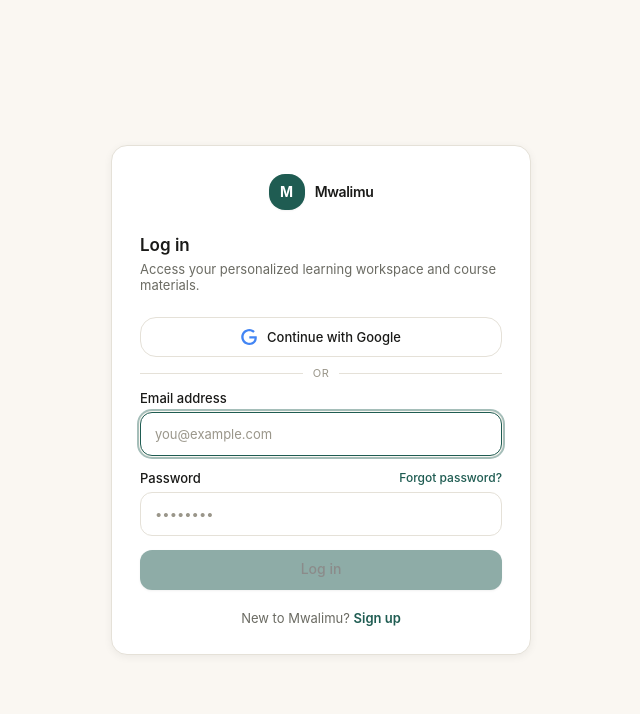
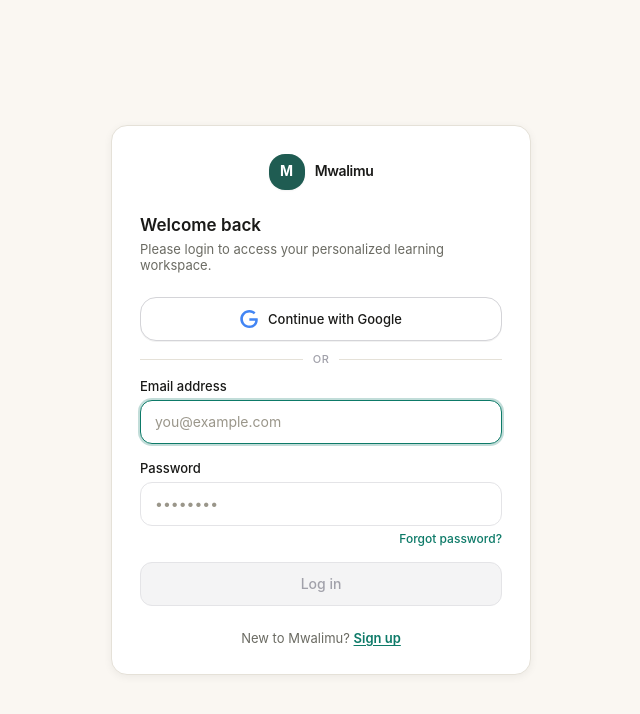
Before and after one commit to abelbyamukama23/mwalimu-ai-final, a Next.js app in the folder frontend/: page /login in a window 1280 px wide. Shown: the top 714 px of the page, without its empty margins (319-959 px from the left). Built offline with nearby package versions, Linux system fonts and the light colour scheme; no server answers; some icons are missing.

Commit message:
feat(auth): enhance affordances, inline validation, button states, Google SSO button, and updated Welcome back heading

```diff
--- a/frontend/src/components/auth/auth-panel.tsx
+++ b/frontend/src/components/auth/auth-panel.tsx
@@ -176,14 +176,15 @@
     }
   };
 
-  let title = "Log in";
-  let subtitle = "Enter your email and password to access your learning workspace.";
+  let title = "Welcome back";
+  let subtitle = "Please login to access your personalized learning workspace.";
 
   switch (view.kind) {
     case "login":
-      title = "Log in";
-      subtitle = "Access your personalized learning workspace and course materials.";
+      title = "Welcome back";
+      subtitle = "Please login to access your personalized learning workspace.";
       break;
+
     case "signup":
       title = "Create your account";
       subtitle = "Join Mwalimu to explore personalized AI tutors and shared libraries.";
--- a/frontend/src/components/auth/login-form.tsx
+++ b/frontend/src/components/auth/login-form.tsx
@@ -10,7 +10,7 @@
 import { isValidEmail } from "@/lib/auth/email";
 
 /**
- * Direct single-screen login form: Google Login + Email + Password.
+ * Direct single-screen login form: Google Login + Email + Password with inline validation.
  */
 export function LoginForm({
   email,
@@ -33,8 +33,11 @@
 }) {
   const [password, setPassword] = useState("");
   const [show, setShow] = useState(false);
+  const [emailTouched, setEmailTouched] = useState(false);
 
-  const canSubmit = isValidEmail(email) && password.length > 0 && !submitting;
+  const isEmailValid = isValidEmail(email);
+  const showEmailError = emailTouched && email.length > 0 && !isEmailValid;
+  const canSubmit = isEmailValid && password.length > 0 && !submitting;
 
   return (
     <div className="space-y-4">
@@ -44,15 +47,15 @@
             type="button"
             onClick={onGoogleLogin}
             disabled={submitting}
-            className="focus-ring flex h-10 w-full items-center justify-center gap-2.5 rounded-lg border border-border bg-surface px-4 text-13 font-medium text-ink transition-colors duration-150 hover:bg-surface-elevated hover:border-border-strong disabled:opacity-60"
+            className="focus-ring flex h-11 w-full items-center justify-center gap-2.5 rounded-lg border border-[#d4d4d8] bg-surface px-4 text-13 font-medium text-ink shadow-2xs transition-all duration-150 hover:bg-[#f4f4f5] hover:border-[#a1a1aa] active:scale-[0.99] disabled:opacity-60 cursor-pointer"
           >
-            <BrandIcon name="google" size={16} />
+            <BrandIcon name="google" size={18} />
             <span>Continue with Google</span>
           </button>
 
-          <div className="relative flex items-center justify-center">
+          <div className="relative flex items-center justify-center py-0.5">
             <div className="w-full border-t border-border" />
-            <span className="absolute bg-surface px-2.5 text-11 uppercase tracking-wider text-ink-tertiary">
+            <span className="absolute bg-surface px-2.5 text-[11px] font-medium uppercase tracking-wider text-[#a1a1aa]">
               or
             </span>
           </div>
@@ -64,7 +67,7 @@
           e.preventDefault();
           if (canSubmit) onSubmit(email, password);
         }}
-        className="space-y-3.5"
+        className="space-y-4"
       >
         <div>
           <label
@@ -82,28 +85,28 @@
             autoFocus={!email}
             placeholder="you@example.com"
             value={email}
-            onChange={(e) => onChangeEmail(e.target.value)}
+            error={showEmailError}
+            aria-describedby={showEmailError ? "email-format-error" : undefined}
+            onChange={(e) => {
+              onChangeEmail(e.target.value);
+            }}
+            onBlur={() => setEmailTouched(true)}
             disabled={submitting}
-            className="text-13"
           />
+          {showEmailError && (
+            <p id="email-format-error" role="alert" className="mt-1.5 text-12 font-medium text-red-600">
+              Please enter a valid email address.
+            </p>
+          )}
         </div>
 
         <div>
-          <div className="mb-1.5 flex items-center justify-between">
-            <label
-              htmlFor="auth-password"
-              className="text-13 font-medium text-ink"
-            >
-              Password
-            </label>
-            <button
-              type="button"
-              onClick={onForgot}
-              className="focus-ring rounded-sm text-12 font-medium text-[#1f5c52] transition-colors hover:text-[#184a41] hover:underline"
-            >
-              Forgot password?
-            </button>
-          </div>
+          <label
+            htmlFor="auth-password"
+            className="mb-1.5 block text-13 font-medium text-ink"
+          >
+            Password
+          </label>
           <div className="relative">
             <Input
               id="auth-password"
@@ -115,7 +118,7 @@
               value={password}
               onChange={(e) => setPassword(e.target.value)}
               disabled={submitting}
-              className="pr-11 text-13"
+              className="pr-11"
             />
             <IconButton
               type="button"
@@ -127,6 +130,15 @@
               {show ? <ViewOffIcon size={16} /> : <ViewIcon size={16} />}
             </IconButton>
           </div>
+          <div className="flex justify-end pt-1.5">
+            <button
+              type="button"
+              onClick={onForgot}
+              className="focus-ring rounded-sm text-12 font-medium text-[#0d7a68] transition-colors hover:text-[#0a6657] hover:underline"
+            >
+              Forgot password?
+            </button>
+          </div>
         </div>
 
         {error && (
@@ -135,22 +147,26 @@
           </p>
         )}
 
-        <Button type="submit" className="w-full" disabled={!canSubmit}>
+        <Button
+          type="submit"
+          className="w-full h-11 text-14 font-medium"
+          disabled={!canSubmit}
+          loading={submitting}
+        >
           {submitting ? "Logging in…" : "Log in"}
         </Button>
       </form>
 
-      <p className="pt-1 text-center text-13 text-ink-secondary">
+      <p className="pt-2 text-center text-13 text-ink-secondary">
         New to Mwalimu?{" "}
         <button
           type="button"
           onClick={onSignup}
-          className="focus-ring rounded-sm font-semibold text-[#1f5c52] transition-colors hover:text-[#184a41] hover:underline"
+          className="focus-ring rounded-sm font-semibold text-[#0d7a68] underline underline-offset-2 transition-colors hover:text-[#0a6657]"
         >
           Sign up
         </button>
       </p>
-
     </div>
   );
 }
--- a/frontend/src/components/auth/signup-form.tsx
+++ b/frontend/src/components/auth/signup-form.tsx
@@ -32,9 +32,14 @@
   const [confirm, setConfirm] = useState("");
   const [showPassword, setShowPassword] = useState(false);
   const [showConfirm, setShowConfirm] = useState(false);
+  const [emailTouched, setEmailTouched] = useState(false);
+  const [confirmTouched, setConfirmTouched] = useState(false);
 
+  const isEmailValid = isValidEmail(email);
+  const showEmailError = emailTouched && email.length > 0 && !isEmailValid;
+  const showMismatchError = confirmTouched && confirm.length > 0 && password !== confirm;
   const passwordValid = password.length > 0 && password === confirm;
-  const canSubmit = isValidEmail(email) && passwordValid;
+  const canSubmit = isEmailValid && passwordValid && !submitting;
 
   return (
     <div className="space-y-4">
@@ -44,15 +49,15 @@
             type="button"
             onClick={onGoogleSignup}
             disabled={submitting}
-            className="focus-ring flex h-10 w-full items-center justify-center gap-2.5 rounded-lg border border-border bg-surface px-4 text-13 font-medium text-ink transition-colors duration-150 hover:bg-surface-elevated hover:border-border-strong disabled:opacity-60"
+            className="focus-ring flex h-11 w-full items-center justify-center gap-2.5 rounded-lg border border-[#d4d4d8] bg-surface px-4 text-13 font-medium text-ink shadow-2xs transition-all duration-150 hover:bg-[#f4f4f5] hover:border-[#a1a1aa] active:scale-[0.99] disabled:opacity-60 cursor-pointer"
           >
-            <BrandIcon name="google" size={16} />
+            <BrandIcon name="google" size={18} />
             <span>Continue with Google</span>
           </button>
 
-          <div className="relative flex items-center justify-center">
+          <div className="relative flex items-center justify-center py-0.5">
             <div className="w-full border-t border-border" />
-            <span className="absolute bg-surface px-2.5 text-11 uppercase tracking-wider text-ink-tertiary">
+            <span className="absolute bg-surface px-2.5 text-[11px] font-medium uppercase tracking-wider text-[#a1a1aa]">
               or
             </span>
           </div>
@@ -62,9 +67,9 @@
       <form
         onSubmit={(e) => {
           e.preventDefault();
-          if (canSubmit && !submitting) onSubmit(email, password, confirm);
+          if (canSubmit) onSubmit(email, password, confirm);
         }}
-        className="space-y-3.5"
+        className="space-y-4"
       >
         <div>
           <label
@@ -79,13 +84,20 @@
             autoComplete="email"
             inputMode="email"
             required
-            autoFocus
+            autoFocus={!email}
             placeholder="you@example.com"
             value={email}
+            error={showEmailError}
+            aria-describedby={showEmailError ? "signup-email-error" : undefined}
             onChange={(e) => onChangeEmail(e.target.value)}
+            onBlur={() => setEmailTouched(true)}
             disabled={submitting}
-            className="text-13"
           />
+          {showEmailError && (
+            <p id="signup-email-error" role="alert" className="mt-1.5 text-12 font-medium text-red-600">
+              Please enter a valid email address.
+            </p>
+          )}
         </div>
 
         <div>
@@ -105,7 +117,7 @@
               value={password}
               onChange={(e) => setPassword(e.target.value)}
               disabled={submitting}
-              className="pr-11 text-13"
+              className="pr-11"
             />
             <IconButton
               type="button"
@@ -134,9 +146,12 @@
               required
               placeholder="Repeat your password"
               value={confirm}
+              error={showMismatchError}
+              aria-describedby={showMismatchError ? "signup-mismatch-error" : undefined}
               onChange={(e) => setConfirm(e.target.value)}
+              onBlur={() => setConfirmTouched(true)}
               disabled={submitting}
-              className="pr-11 text-13"
+              className="pr-11"
             />
             <IconButton
               type="button"
@@ -148,6 +163,11 @@
               {showConfirm ? <ViewOffIcon size={16} /> : <ViewIcon size={16} />}
             </IconButton>
           </div>
+          {showMismatchError && (
+            <p id="signup-mismatch-error" role="alert" className="mt-1.5 text-12 font-medium text-red-600">
+              Passwords do not match.
+            </p>
+          )}
         </div>
 
         {error && (
@@ -156,17 +176,22 @@
           </p>
         )}
 
-        <Button type="submit" className="w-full" disabled={!canSubmit || submitting}>
+        <Button
+          type="submit"
+          className="w-full h-11 text-14 font-medium"
+          disabled={!canSubmit}
+          loading={submitting}
+        >
           {submitting ? "Creating account…" : "Create account"}
         </Button>
       </form>
 
-      <p className="pt-1 text-center text-13 text-ink-secondary">
+      <p className="pt-2 text-center text-13 text-ink-secondary">
         Already have an account?{" "}
         <button
           type="button"
           onClick={onLogin}
-          className="focus-ring rounded-sm font-semibold text-[#1f5c52] transition-colors hover:text-[#184a41] hover:underline"
+          className="focus-ring rounded-sm font-semibold text-[#0d7a68] underline underline-offset-2 transition-colors hover:text-[#0a6657]"
         >
           Log in
         </button>
--- a/frontend/src/components/ui/button.tsx
+++ b/frontend/src/components/ui/button.tsx
@@ -3,18 +3,20 @@
 import { cn } from "@/lib/utils";
 
 const buttonVariants = cva(
-  "inline-flex items-center justify-center gap-2 rounded-md font-medium transition-all duration-150 focus-ring active:scale-[0.98] disabled:cursor-not-allowed disabled:opacity-50 disabled:active:scale-100",
+  "inline-flex items-center justify-center gap-2 rounded-md font-medium transition-all duration-150 focus-ring active:scale-[0.98] disabled:cursor-not-allowed disabled:active:scale-100",
   {
     variants: {
       variant: {
         primary:
-          "bg-[#1f5c52] text-white hover:bg-[#184a41] active:bg-[#133932] shadow-sm",
+          "bg-[#0d7a68] text-white hover:bg-[#0a6657] active:bg-[#075246] shadow-xs disabled:bg-[#f4f4f5] disabled:text-[#a1a1aa] disabled:border disabled:border-[#e4e4e7] disabled:shadow-none dark:disabled:bg-[#27272a] dark:disabled:text-[#71717a] dark:disabled:border-[#3f3f46]",
         secondary:
-          "border border-border bg-surface text-ink hover:bg-subtle shadow-xs",
+          "border border-border bg-surface text-ink hover:bg-subtle shadow-xs disabled:bg-[#f4f4f5] disabled:text-[#a1a1aa] disabled:border-[#e4e4e7]",
         ghost:
-          "text-[#1f5c52] hover:bg-[#e6efec] dark:text-[#4fa89b] dark:hover:bg-[#24332f]",
-        accent: "bg-[#1f5c52] text-white hover:bg-[#184a41] shadow-xs",
-        terracotta: "bg-terracotta text-white hover:bg-terracotta/90 shadow-xs",
+          "text-[#0d7a68] hover:bg-[#e6efec] dark:text-[#4fa89b] dark:hover:bg-[#24332f] disabled:text-[#a1a1aa] disabled:hover:bg-transparent",
+        accent:
+          "bg-[#0d7a68] text-white hover:bg-[#0a6657] shadow-xs disabled:bg-[#f4f4f5] disabled:text-[#a1a1aa]",
+        terracotta:
+          "bg-terracotta text-white hover:bg-terracotta/90 shadow-xs disabled:bg-[#f4f4f5] disabled:text-[#a1a1aa]",
       },
       size: {
         sm: "h-8 px-3 text-13",
@@ -26,21 +28,46 @@
   },
 );
 
-
-
-
-
 export type ButtonProps = ButtonHTMLAttributes<HTMLButtonElement> &
-  VariantProps<typeof buttonVariants>;
+  VariantProps<typeof buttonVariants> & {
+    loading?: boolean;
+  };
 
 export const Button = forwardRef<HTMLButtonElement, ButtonProps>(
-  ({ className, variant, size, type = "button", ...props }, ref) => (
+  ({ className, variant, size, type = "button", loading = false, disabled, children, ...props }, ref) => (
     <button
       ref={ref}
       type={type}
+      disabled={disabled || loading}
+      aria-busy={loading ? "true" : undefined}
       className={cn(buttonVariants({ variant, size }), className)}
       {...props}
-    />
+    >
+      {loading && (
+        <svg
+          className="h-4 w-4 animate-spin shrink-0 text-current"
+          xmlns="http://www.w3.org/2000/svg"
+          fill="none"
+          viewBox="0 0 24 24"
+          aria-hidden="true"
+        >
+          <circle
+            className="opacity-25"
+            cx="12"
+            cy="12"
+            r="10"
+            stroke="currentColor"
+            strokeWidth="3.5"
+          />
+          <path
+            className="opacity-75"
+            fill="currentColor"
+            d="M4 12a8 8 0 018-8V0C5.373 0 0 5.373 0 12h4zm2 5.291A7.962 7.962 0 014 12H0c0 3.042 1.135 5.824 3 7.938l3-2.647z"
+          />
+        </svg>
+      )}
+      {children}
+    </button>
   ),
 );
 Button.displayName = "Button";
--- a/frontend/src/components/ui/input.tsx
+++ b/frontend/src/components/ui/input.tsx
@@ -1,20 +1,28 @@
 import { forwardRef, type InputHTMLAttributes } from "react";
 import { cn } from "@/lib/utils";
 
-export const Input = forwardRef<
-  HTMLInputElement,
-  InputHTMLAttributes<HTMLInputElement>
->(({ className, ...props }, ref) => (
+export interface InputProps
+  extends InputHTMLAttributes<HTMLInputElement> {
+  error?: boolean;
+}
+
+
+export const Input = forwardRef<HTMLInputElement, InputProps>(
+  ({ className, error, ...props }, ref) => (
     <input
       ref={ref}
+      aria-invalid={error ? "true" : undefined}
       className={cn(
-      "h-11 w-full rounded-md border border-border bg-surface px-3.5 text-14 text-ink",
+        "h-11 w-full rounded-md border border-[#e4e4e7] bg-surface px-3.5 text-14 text-ink transition-colors duration-150",
         "placeholder:text-ink-tertiary",
-      "focus-ring focus:border-accent",
-      "disabled:cursor-not-allowed disabled:opacity-60",
+        "hover:border-[#a1a1aa]",
+        "focus-visible:outline-none focus-visible:ring-2 focus-visible:ring-[#0d7a68]/25 focus-visible:border-[#0d7a68]",
+        error && "border-red-500 hover:border-red-600 focus-visible:ring-red-500/25 focus-visible:border-red-500",
+        "disabled:cursor-not-allowed disabled:bg-[#f4f4f5] disabled:text-[#a1a1aa] disabled:opacity-75",
         className,
       )}
       {...props}
     />
-));
+  ),
+);
 Input.displayName = "Input";
```
Lines whose indentation alone changed are shown as unchanged.
